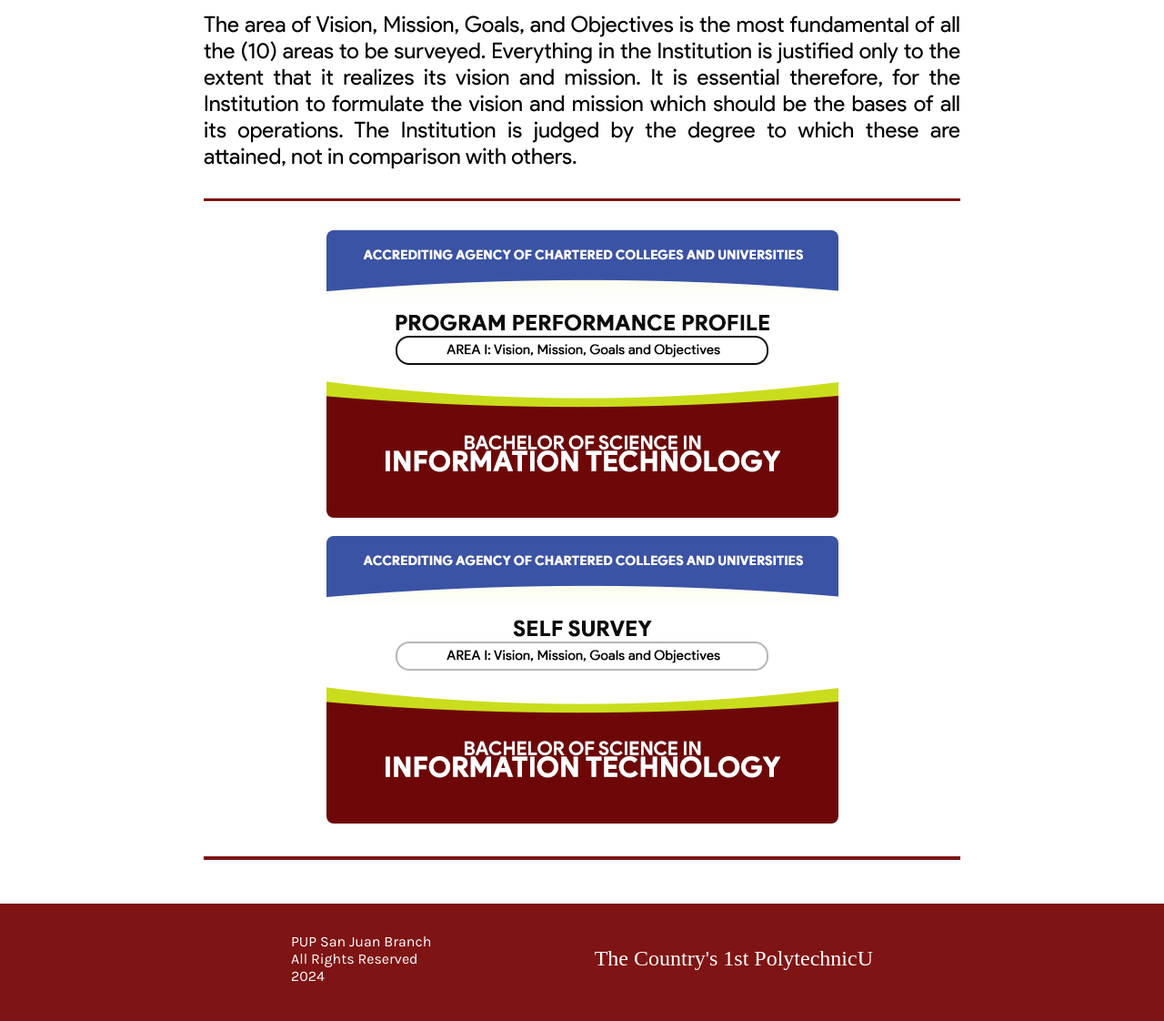
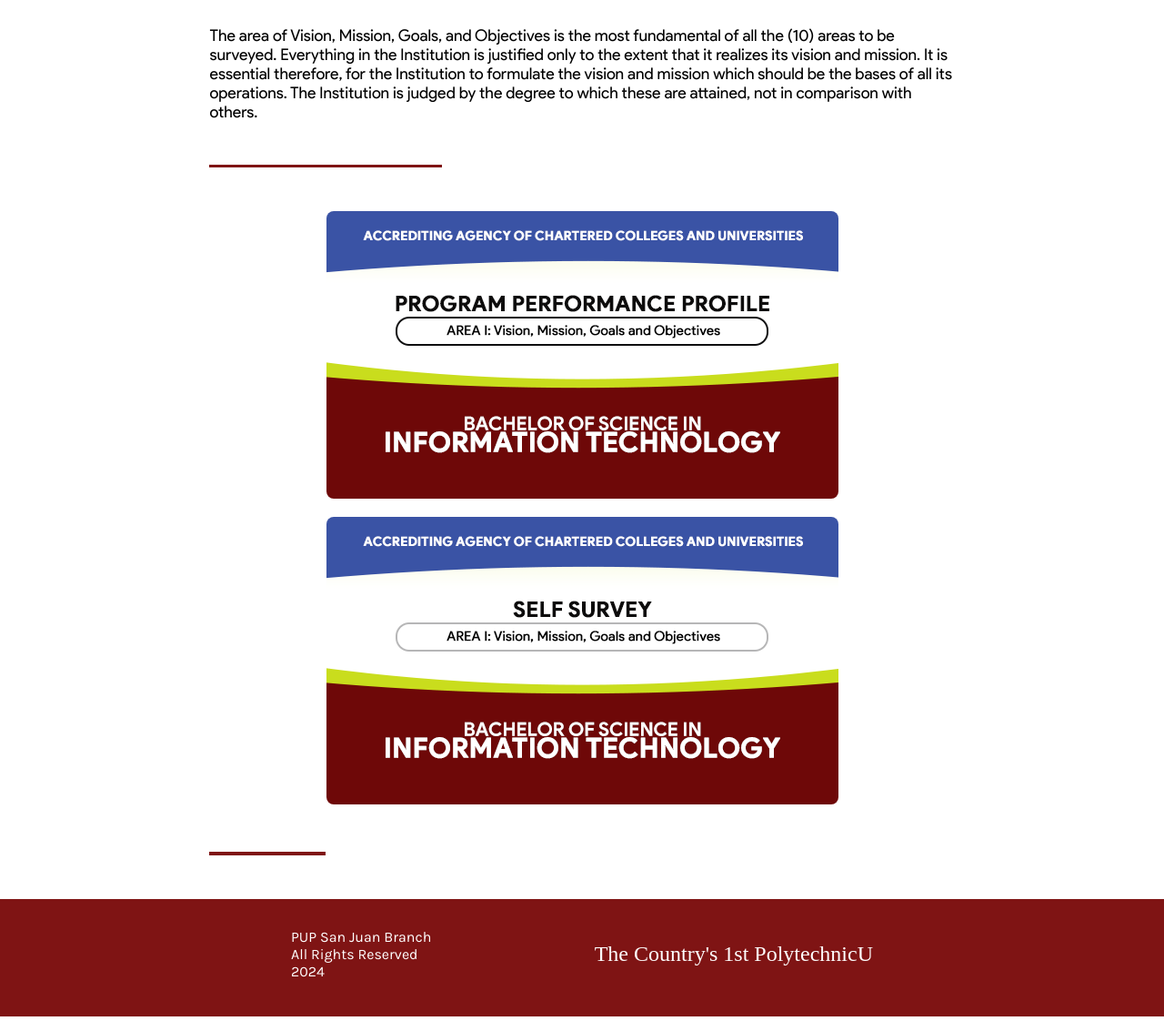
Before and after one commit to SKILLED-ISSUE/UNIV-WEBSITE, a PHP site: page /areas-bsit/area1.php in a window 1280 px wide; the page is wider, and only the part inside the window is pictured. Shown: the part 318-1440 px from the top of that part at 91% size. Run offline with PHP 8.4, Linux system fonts and the light colour scheme; some web fonts are replaced.

Commit message:
before-collapsible

```diff
--- a/areas-bsit/area1.php
+++ b/areas-bsit/area1.php
@@ -32,17 +32,19 @@
             which these are attained, not in comparison with others.
         </div>
 
-        <div id="thin-line"></div>
+        <div class="line-container">
+            <div id="thin-line" class="one"></div>
+        </div>
 
         <div class="img-thmb">
-            <a href="#">
+            <a href="https://drive.google.com/file/d/1R2bHJ23zdV33Zx5wKnN-Viz8kXZqhek_/view?usp=sharing" target="_blank">
                 <img src="PPPA1.png" alt="program performance profile">
                 <div class="overlay">
                     <div class="text">Click here</div>
                 </div>
             </a>
 
-            <a href="#">
+            <a href="#" target="_blank">
                 <img src="SSA1.png" alt="self survey">
                 <div class="overlay">
                     <div class="text">Click here</div>
@@ -50,7 +52,9 @@
             </a>
         </div>
 
-        <div id="thin-line"></div>
+        <div class="line-container">
+            <div class="two" id="thin-line" ></div>
+        </div>
 
     </section>
 
--- a/assets/css/main-style.css
+++ b/assets/css/main-style.css
@@ -423,15 +423,24 @@
   filter: opacity(53%) drop-shadow(0px 0px 0px #570e0e);
 }
 
+.area {
+  gap: 3em;
+}
 .area #description {
-  font-size: 1.5rem;
-  text-align: justify;
-  width: 65%;
+  font-size: 1.1rem;
+  width: 64%;
 }
-.area #thin-line {
+.area .line-container {
+  width: 100%;
+  padding-left: 36%;
+}
+.area .line-container #thin-line {
   height: 0.2em;
   background-color: #7f1414;
-  width: 65%;
+  width: 20%;
+}
+.area .line-container .two {
+  width: 10% !important;
 }
 .area .img-thmb {
   justify-content: space-evenly;
--- a/assets/css/main-style.scss
+++ b/assets/css/main-style.scss
@@ -489,17 +489,34 @@
 }
 
 .area {
+  gap: 3em;
+
   #description {
-    font-size: 1.5rem;
-    text-align: justify;
-    width: 65%;
+    font-size: 1.1rem;
+    // text-align: justify;
+    width: 64%;
   }
 
-  #thin-line {
-    height: 0.2em;
-    background-color: #7f1414;
-    width: 65%;
+  .line-container {
+    width: 100%;
+    padding-left: 36%;
+
+
+
+    #thin-line {
+      height: 0.2em;
+      background-color: #7f1414;
+      width: 20%;
+    }
+
+    .two {
+      width: 10% !important;
+    }
   }
+
+
+
+
 
   .img-thmb {
     justify-content: space-evenly;
```
Also changed, not shown: 1 other file.
